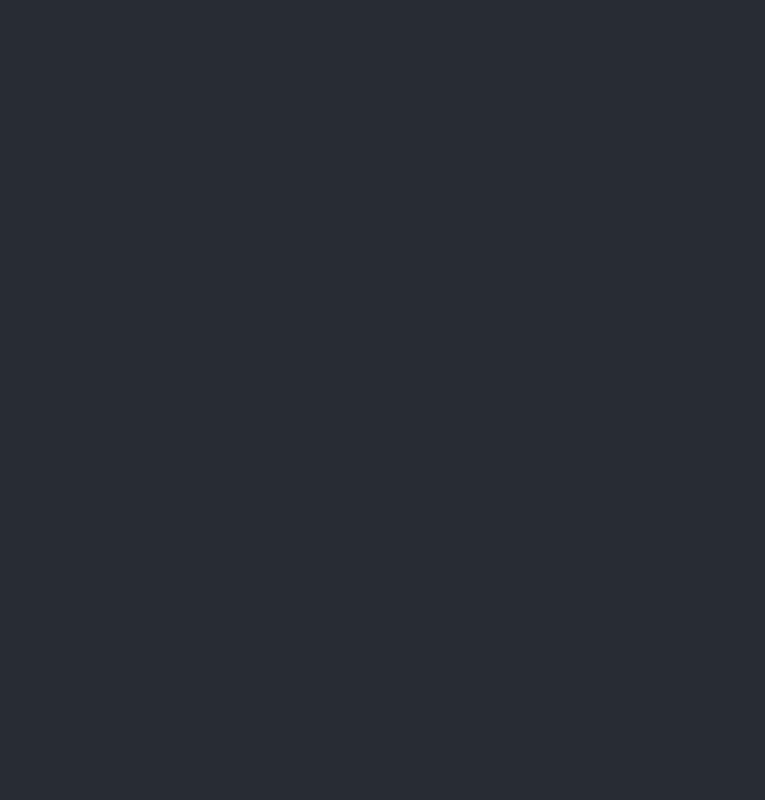
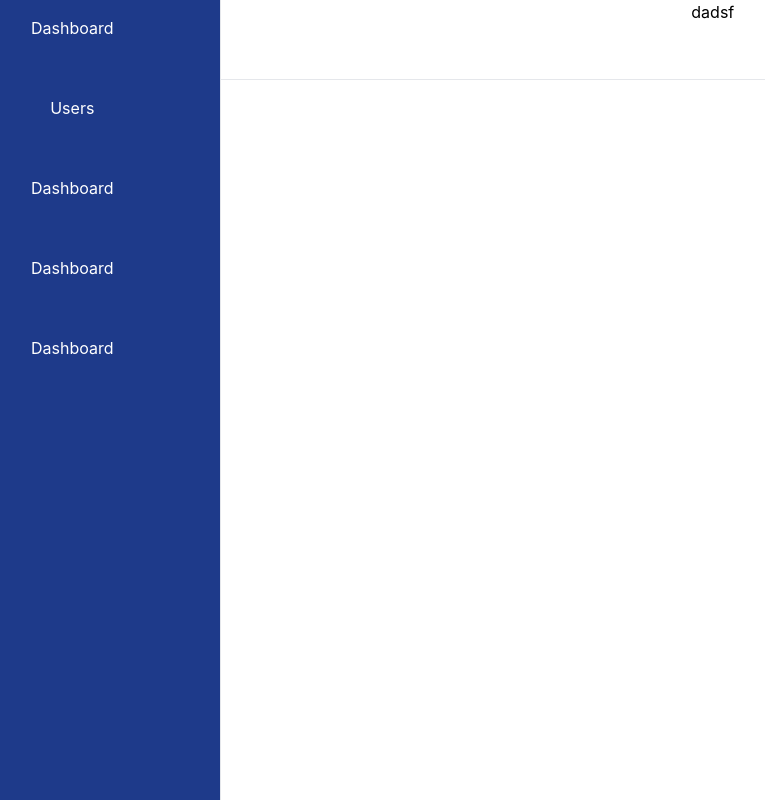
Before and after one commit to leehojun456/mgsip-front, a React (Create React App) app: page / in a window 1280 px wide. Shown: the whole page, without its empty margins (75-840 px from the left). Built offline with nearby package versions, Linux system fonts and the light colour scheme.

Commit message:
Design some layout

```diff
--- a/package.json
+++ b/package.json
@@ -13,6 +13,7 @@
     "@types/react-dom": "^18.2.25",
     "react": "^18.2.0",
     "react-dom": "^18.2.0",
+    "react-router-dom": "^6.22.3",
     "react-scripts": "5.0.1",
     "typescript": "^4.9.5",
     "web-vitals": "^2.1.4"
--- a/src/App.tsx
+++ b/src/App.tsx
@@ -1,13 +1,34 @@
 import React from 'react';
 import logo from './logo.svg';
+import { RouterProvider } from "react-router-dom";
+import root from "./router/root";
 import './App.css';
 
 function App() {
   return (
-    <div className="App">
-      <header className="App-header">
+    <div className="App flex">
+      <div className='flex flex-col bg-blue-900 w-96 h-screen border-r gap-6'>
+          <a href='#' className='mx-6 text-white hover:bg-white hover:text-blue-900 h-14 flex flex-col justify-center rounded-md transition-all duration-300'>
+            Dashboard
+          </a>
+          <a href='#' className='mx-6 text-white hover:bg-white hover:text-blue-900 h-14 flex flex-col justify-center rounded-md transition-all duration-300'>
+            Users
+          </a>
+          <a href='#' className='mx-6 text-white hover:bg-white hover:text-blue-900 h-14 flex flex-col justify-center rounded-md transition-all duration-300'>
+            Dashboard
+          </a>
+          <a href='#' className='mx-6 text-white hover:bg-white hover:text-blue-900 h-14 flex flex-col justify-center rounded-md transition-all duration-300'>
+            Dashboard
+          </a>
+          <a href='#' className='mx-6 text-white hover:bg-white hover:text-blue-900 h-14 flex flex-col justify-center rounded-md transition-all duration-300'>
+            Dashboard
+          </a>
+      </div>
 
+      <header className="bg-white w-full border-b h-20">
+      <nav>dadsf</nav>
       </header>
+      <RouterProvider router={root} />
     </div>
   );
 }
--- /dev/null
+++ b/src/pages/MainPage.tsx
@@ -0,0 +1,8 @@
+import React from "react";
+
+const MainPage: React.FC = () => {
+
+return<div></div>
+}
+
+export default MainPage;
--- /dev/null
+++ b/src/router/root.tsx
@@ -0,0 +1,20 @@
+import React from "react";
+import { Suspense, lazy } from "react";
+import { createBrowserRouter } from "react-router-dom";
+
+
+const Loading = <div>Loading...</div>;
+const Main = lazy(() => import("../pages/MainPage"));
+
+const root = createBrowserRouter([
+  {
+    path: "/",
+    element: (
+      <Suspense fallback={Loading}>
+        <Main />
+      </Suspense>
+    ),
+  },
+]);
+
+export default root;
```
Also changed, not shown: 1 other file (tests, documents, lock files or other folders).
